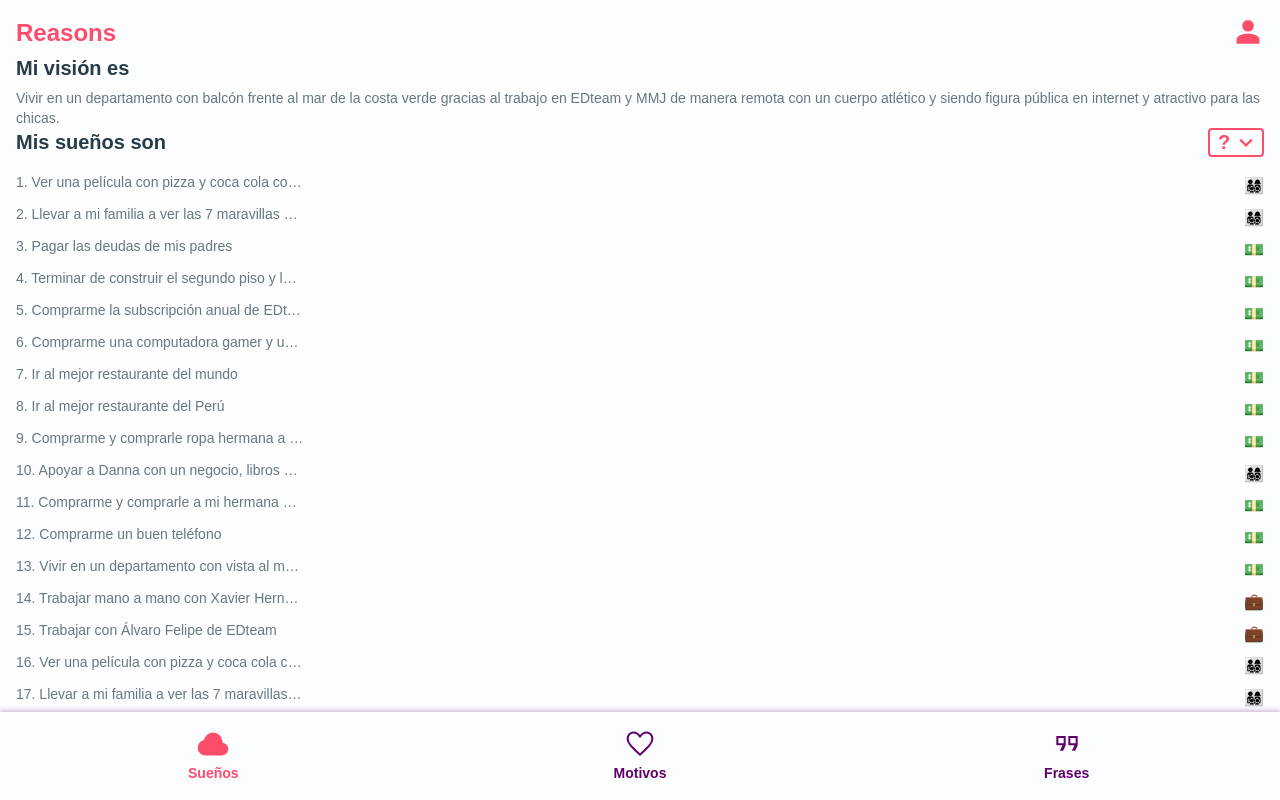
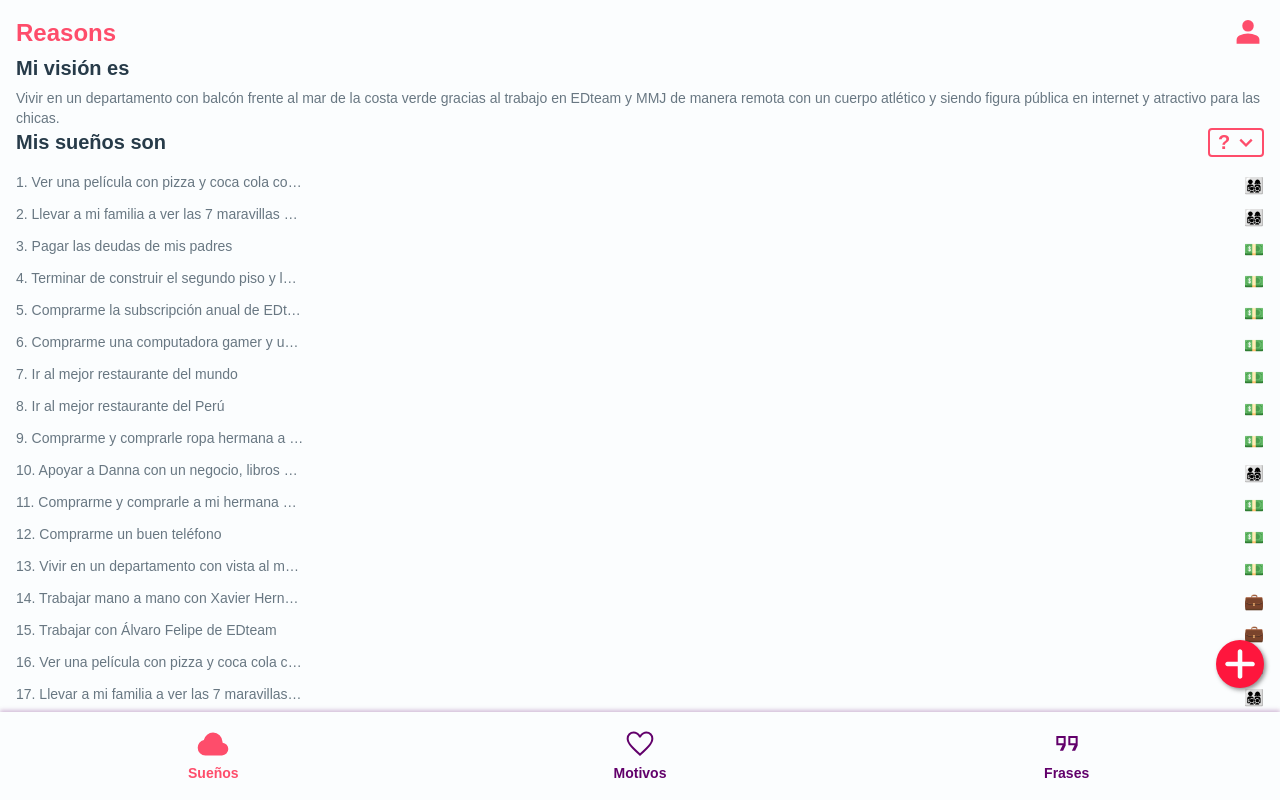
Before and after one commit to DenilDenilson/reasons, a React (Vite) app: page / in a window 1280 px wide. Shown: the top 800 px of the page. Built offline with nearby package versions, Linux system fonts and the light colour scheme.

Commit message:
Creado y añadido el botón fijo

```diff
--- a/src/DreamPage.jsx
+++ b/src/DreamPage.jsx
@@ -2,6 +2,8 @@ import DreamContainer from "./DreamContainer";
 import NavTop from "./NavTop";
 import VisionContainer from "./VisionContainer";
 import NavBottom from "./NavBot";
+import Add from "./assets/Add";
+import FixedButtom from "./FixedButtom";
 
 export default function DreamPage() {
   return (
@@ -12,6 +14,7 @@ export default function DreamPage() {
         <DreamContainer />
       </div>
       <NavBottom />
+      <FixedButtom />
     </div>
   );
 }
--- /dev/null
+++ b/src/FixedButtom.jsx
@@ -0,0 +1,9 @@
+import Add from "./assets/Add";
+
+export default function FixedButtom() {
+  return (
+    <div className="fixed bottom-28 right-4 shadow-[2px_2px_4px_rgba(31,31,31,0.5)] bg-base-600 rounded-full">
+      <Add />
+    </div>
+  );
+}
--- /dev/null
+++ b/src/assets/Add.jsx
@@ -0,0 +1,14 @@
+const SvgComponent = (props) => (
+  <svg
+    xmlns="http://www.w3.org/2000/svg"
+    height={48}
+    viewBox="0 96 960 960"
+    width={48}
+    fill={"#FBFDFE"}
+    {...props}
+  >
+    <path d="M479.825 871q-18.45 0-31.637-12.625Q435 845.75 435 825V622H230q-18.375 0-31.688-13.56Q185 594.881 185 576.14q0-20.14 13.312-32.64Q211.625 531 230 531h205V326q0-19.775 13.358-32.388Q461.716 281 480.158 281t32.142 12.612Q526 306.225 526 326v205h204q18.8 0 32.4 12.675 13.6 12.676 13.6 32.316 0 19.641-13.6 32.825Q748.8 622 730 622H526v203q0 20.75-13.65 33.375Q498.699 871 479.825 871Z" />
+  </svg>
+);
+
+export default SvgComponent;
```
